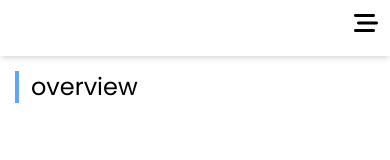
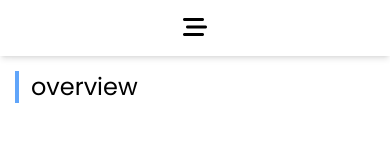
Before and after one commit to hessennasser/Seller-Dashboard, a website: page index.html in a window 390 px wide. Shown: the top 160 px of the page. Drawn offline with nearby package versions, Linux system fonts and the light colour scheme.

Commit message:
edit responsive

```diff
--- a/index.html
+++ b/index.html
@@ -17,8 +17,8 @@
     <!--
             #Header
         -->
-    <header class="fixed bg-white h-14 w-full top-0 left-0 z-10 shadow-md">
-        <a href="#menu-toggle" class="absolute top-3 right-3" id="menu-toggle">
+    <header class="fixed bg-white h-14 w-full top-0 left-0 z-10 shadow-md flex justify-center items-center lg:block">
+        <a href="#menu-toggle" class="lg:absolute lg:top-3 lg:right-3" id="menu-toggle">
             <i class="fa-solid fa-bars-staggered fa-xl"></i>
         </a>
     </header>
```
Also changed, not shown: css/output.css.
